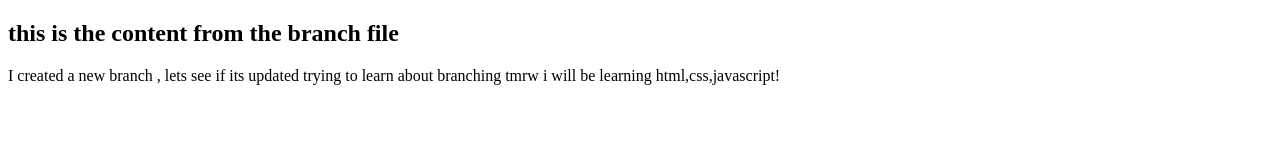
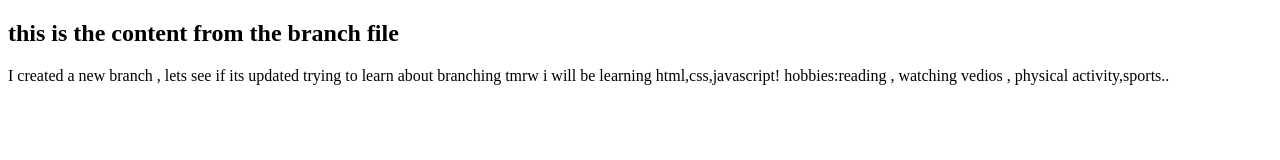
Before and after one commit to SUNILR7/MyPortfolio, a plain HTML site: page index.html in a window 1280 px wide. Drawn offline with Linux system fonts and the light colour scheme.

Commit message:
update-hobbies

```diff
--- a/index.html
+++ b/index.html
@@ -12,5 +12,6 @@
 
     trying to learn about branching
     tmrw i will be learning html,css,javascript!
+    hobbies:reading , watching vedios , physical activity,sports..
 </body>
 </html>
```
